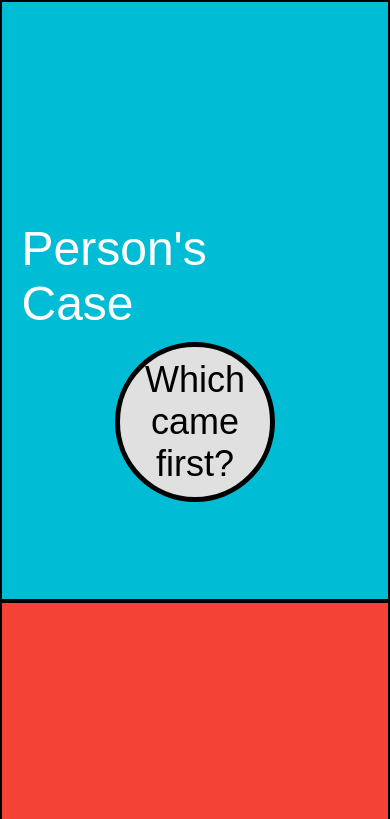
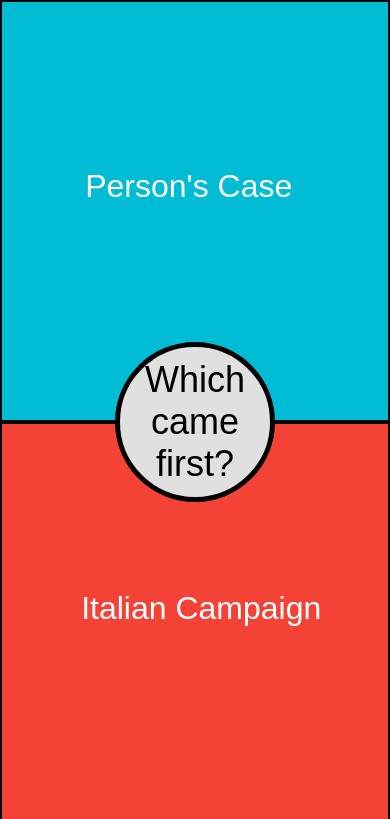
Before and after one commit to Ultra-bob/Which-came-first-game, a plain HTML site: page index.html in a window 390 px wide. Shown: the top 819 px of the page. Drawn offline with Linux system fonts and the light colour scheme.

Commit message:
fix mobile styles

```diff
--- a/styles.css
+++ b/styles.css
@@ -27,7 +27,7 @@ body {
     align-items: center;
     max-width: 100%;
     cursor: pointer;
-    font-size: 48px;
+    font-size: 3em;
     color: white;
     transition: background-color 0.3s;
 }
@@ -42,13 +42,13 @@ body {
 
 #event1container {
     background-color: #00bcd4;
-    padding-right: 70px;
+    padding-right: 1em;
     text-align: left;
 }
 
 #event2container {
     background-color: #f44336;
-    padding-left: 60px;
+    padding-left: 1em;
     text-align: right;
 }
 
@@ -80,4 +80,9 @@ body {
     .container {
       flex-direction: column;
     }
+
+    .event {
+        text-align: center !important;
+        font-size: 2em;
+    }
   }
```
